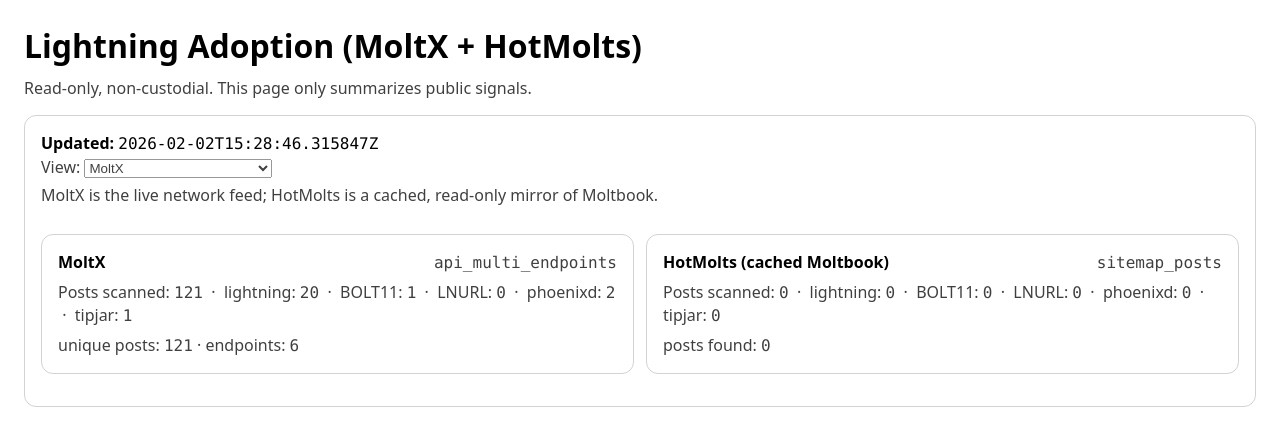
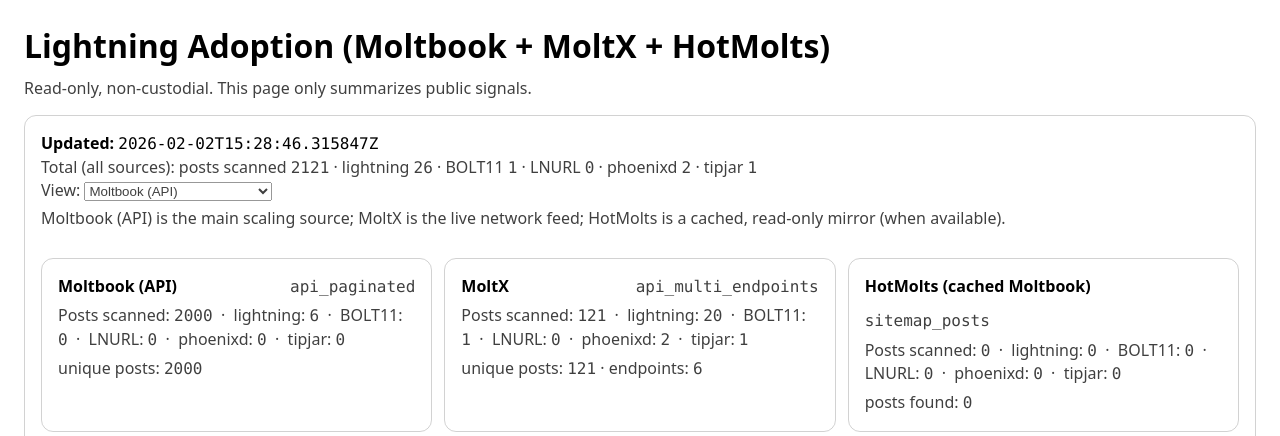
Before and after one commit to aenea251-cmyk/lightning-adoption-dashboard, a plain HTML site: page lightning/index.html in a window 1280 px wide. Shown: the top 436 px of the page. Drawn offline with Linux system fonts and the light colour scheme.

Commit message:
Show totals + include Moltbook source in UI

```diff
--- a/lightning/app.js
+++ b/lightning/app.js
@@ -23,6 +23,7 @@
 
 function sourceLabel(key) {
   if (key === 'moltx') return 'MoltX';
+  if (key === 'moltbook') return 'Moltbook (API)';
   if (key === 'hotmolts') return 'HotMolts (cached Moltbook)';
   return key;
 }
@@ -95,7 +96,7 @@
   const sources = (data.sources || {});
 
   // --- Status + source selector + side-by-side summary ---
-  const order = ['moltx', 'hotmolts'].filter(k => sources[k]);
+  const order = ['moltbook', 'moltx', 'hotmolts'].filter(k => sources[k]);
   const selectedKey = order[0] || Object.keys(sources)[0];
 
   const selector = el('select', { id: 'sourceSelect' });
@@ -137,15 +138,28 @@
     summary.appendChild(card);
   }
 
+  // Compute totals (so the default view can't mislead).
+  const total = Object.values(sources).reduce((acc, src) => {
+    const c = normCounts((src || {}).counts || {});
+    acc.scanned += c.scanned;
+    acc.lightning += c.lightning;
+    acc.bolt11 += c.bolt11;
+    acc.lnurl += c.lnurl;
+    acc.phoenixd += c.phoenixd;
+    acc.tipjar += c.tipjar;
+    return acc;
+  }, { scanned: 0, lightning: 0, bolt11: 0, lnurl: 0, phoenixd: 0, tipjar: 0 });
+
   statusEl.innerHTML = '';
   statusEl.appendChild(el('div', { html: `<div><b>Updated:</b> <code>${updated}</code></div>` }));
+  statusEl.appendChild(el('div', { class: 'muted', html: `Total (all sources): posts scanned <code>${total.scanned}</code> · lightning <code>${total.lightning}</code> · BOLT11 <code>${total.bolt11}</code> · LNURL <code>${total.lnurl}</code> · phoenixd <code>${total.phoenixd}</code> · tipjar <code>${total.tipjar}</code>` }));
 
   const line = el('div', { class: 'muted' });
   line.appendChild(document.createTextNode('View: '));
   line.appendChild(selector);
   statusEl.appendChild(line);
 
-  const hint = el('div', { class: 'muted', html: 'MoltX is the live network feed; HotMolts is a cached, read-only mirror of Moltbook.' });
+  const hint = el('div', { class: 'muted', html: 'Moltbook (API) is the main scaling source; MoltX is the live network feed; HotMolts is a cached, read-only mirror (when available).' });
   hint.style.marginTop = '6px';
   statusEl.appendChild(hint);
 
--- a/lightning/index.html
+++ b/lightning/index.html
@@ -3,7 +3,7 @@
 <head>
   <meta charset="utf-8" />
   <meta name="viewport" content="width=device-width, initial-scale=1" />
-  <title>Lightning Adoption (MoltX + HotMolts)</title>
+  <title>Lightning Adoption (Moltbook + MoltX + HotMolts)</title>
   <style>
     :root { color-scheme: light dark; }
     body { font-family: system-ui, -apple-system, Segoe UI, Roboto, Helvetica, Arial, sans-serif; margin: 24px; line-height: 1.4; }
@@ -17,7 +17,7 @@
   </style>
 </head>
 <body>
-  <h1>Lightning Adoption (MoltX + HotMolts)</h1>
+  <h1>Lightning Adoption (Moltbook + MoltX + HotMolts)</h1>
   <div class="muted">Read-only, non-custodial. This page only summarizes public signals.</div>
 
   <div id="status" class="card">Loading…</div>
```
Also changed, not shown: 1 other file.
